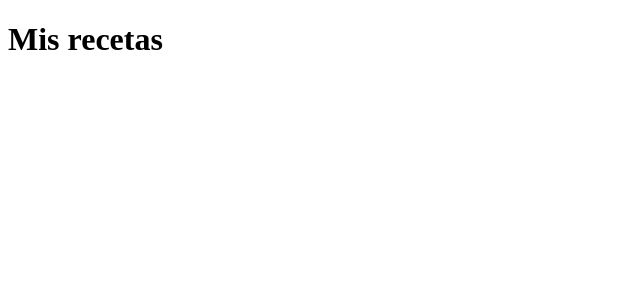
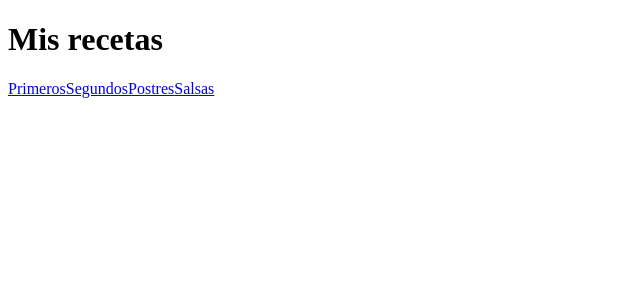
Before and after one commit to rubenvillarnet/mis-recetas-next, a Next.js app: page / in a window 1280 px wide. Shown: the top 300 px of the page, without its empty margins (0-640 px from the left). Built offline with nearby package versions, Linux system fonts and the light colour scheme.

Commit message:
created main categories pages

```diff
--- a/pages/index.js
+++ b/pages/index.js
@@ -1,4 +1,5 @@
 import Head from "next/head";
+import Link from "next/link";
 
 export default function Home() {
   return (
@@ -8,6 +9,18 @@ export default function Home() {
       </Head>
 
       <h1>Mis recetas</h1>
+      <Link href="/primeros">
+        <a>Primeros</a>
+      </Link>
+      <Link href="/segundos">
+        <a>Segundos</a>
+      </Link>
+      <Link href="/postres">
+        <a>Postres</a>
+      </Link>
+      <Link href="/salsas">
+        <a>Salsas</a>
+      </Link>
     </div>
   );
 }
```
Also changed, not shown: pages/postres/index.jsx (added, +7 -0 lines), pages/primeros/index.jsx (added, +7 -0 lines), pages/salsas/index.jsx (added, +7 -0 lines), pages/segundos/index.jsx (added, +7 -0 lines).
